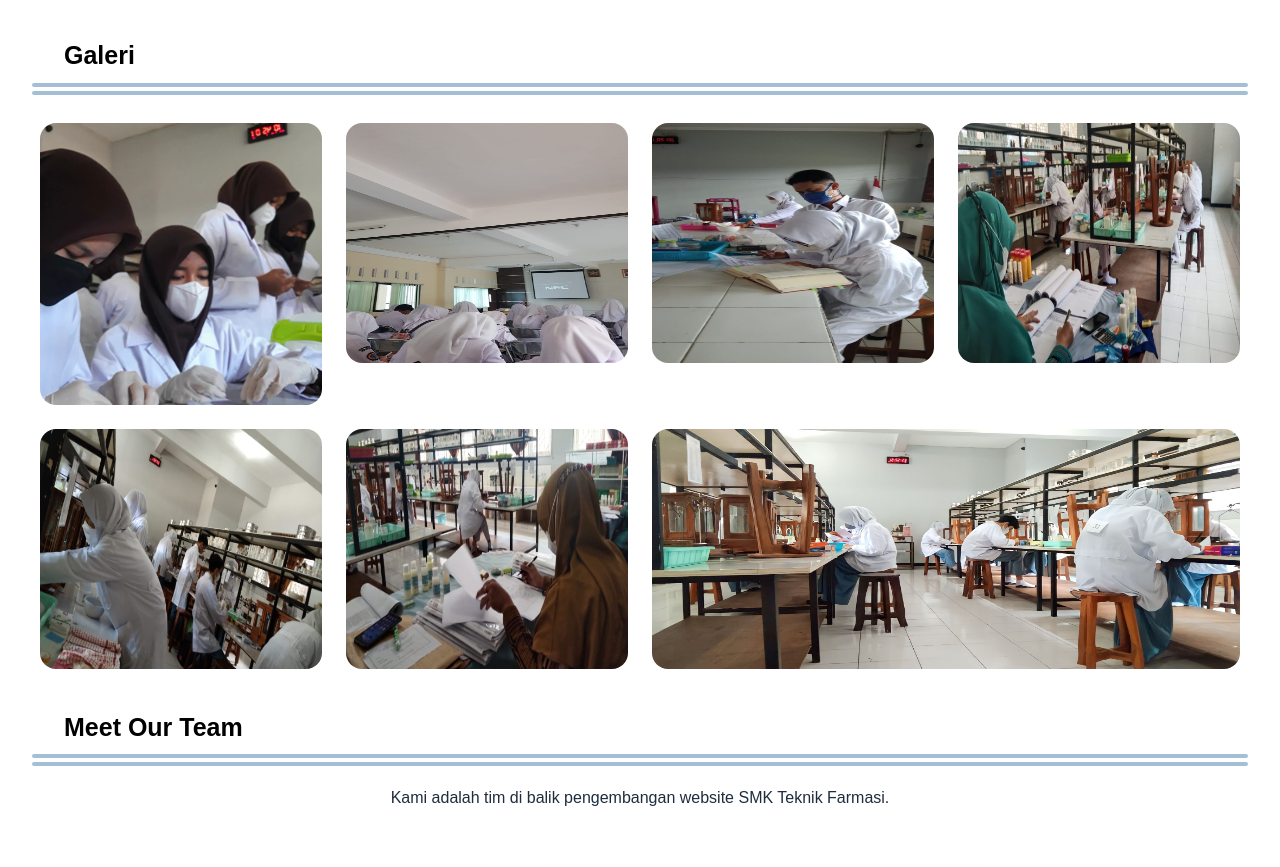
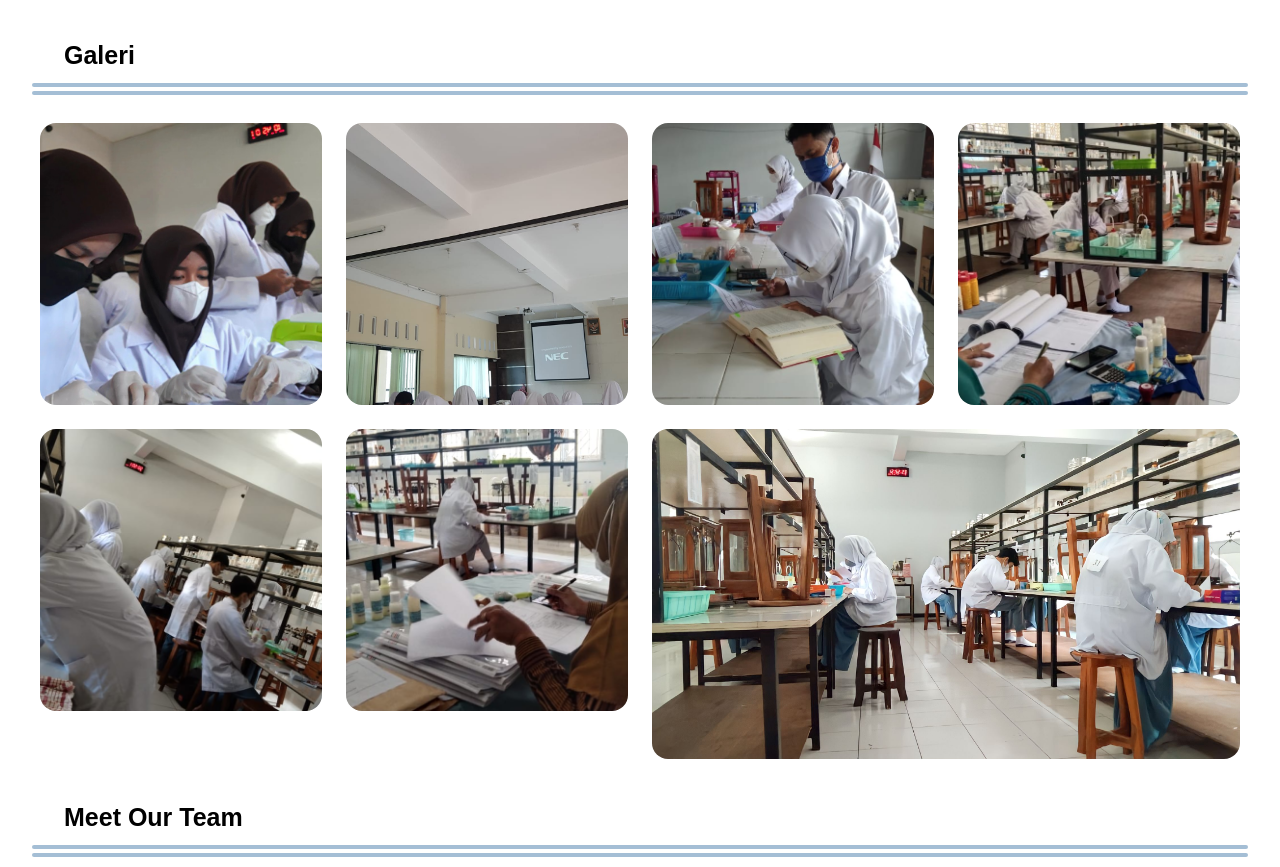
Before and after one commit to Naufal-Azka/renew-tf, a plain HTML site: page index.html in a window 1280 px wide. Shown: the part 3969-4836 px from the top of the page. Drawn offline with nearby package versions, Linux system fonts and the light colour scheme; a web font is replaced by a local one.

Commit message:
Enhance image layout and responsiveness on gallery section

```diff
--- a/index.html
+++ b/index.html
@@ -708,7 +708,7 @@
             </div>
         </section>
         <section class="grid grid-cols-1 gap-4 lg:mt-10 lg:grid-cols-[30%_auto] lg:ml-[5%] lg:gap-8">
-            <div class="grid grid-cols-1">
+            <div class="grid grid-cols-1 mx-8">
                 <p class="text-center font-bold text-[18px] lg:text-[30px]">
                     Lorem ipsum, dolor sit amet consectetur adipisicing elit. Culpa, totam!
                 </p>
@@ -934,46 +934,48 @@
                 <img
                     src="src/galerii1.jpeg"
                     alt=""
-                    class="rounded-2xl w-full h-full object-cover aspect-square"
+                    class="rounded-2xl lg:w-full lg:aspect-square object-cover"
                     loading="lazy" />
             </div>
             <div class="overflow-hidden">
                 <img
                     src="src/galerii2.jpeg"
                     alt=""
-                    class="rounded-2xl lg:w-full lg:h-[15rem]"
+                    class="rounded-2xl lg:w-full lg:aspect-square object-cover"
                     loading="lazy" />
             </div>
             <div class="overflow-hidden">
                 <img
                     src="src/galerii3.jpeg"
                     alt=""
-                    class="rounded-2xl lg:w-full lg:h-[15rem]"
+                    class="rounded-2xl lg:w-full lg:aspect-square object-cover"
                     loading="lazy" />
             </div>
+            <div class="grid grid-cols-1 gap-2 lg:contents" id="3in1">
                 <div class="overflow-hidden">
                     <img
                         src="src/galerri2.jpeg"
                         alt=""
-                    class="rounded-2xl lg:w-full lg:h-[15rem]"
+                        class="rounded-2xl lg:w-full lg:aspect-square object-cover"
                         loading="lazy" />
                 </div>
                 <div class="overflow-hidden">
                     <img
                         src="src/galerri3.jpeg"
                         alt=""
-                    class="rounded-2xl lg:w-full lg:h-[15rem]"
+                        class="rounded-2xl lg:w-full lg:aspect-square object-cover"
                         loading="lazy" />
                 </div>
                 <div class="overflow-hidden">
                     <img
                         src="src/galerri4.jpeg"
                         alt=""
-                    class="rounded-2xl lg:w-full lg:h-[15rem]"
+                        class="rounded-2xl lg:w-full lg:aspect-square object-cover"
                         loading="lazy" />
                 </div>
+            </div>
             <div class="overflow-hidden col-span-2">
-                <img src="src/home.jpg" alt="" class="rounded-2xl lg:w-full lg:h-[15rem]" loading="lazy" />
+                <img src="src/home.jpg" alt="" class="rounded-2xl lg:w-full " loading="lazy" />
             </div>
         </section>
         <!-- TEAM PROFILE PAGE -->
```
Lines whose indentation alone changed are shown as unchanged.
